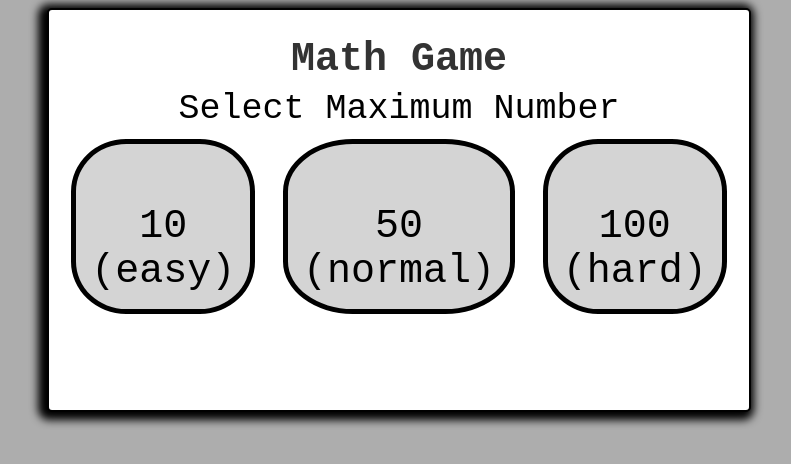
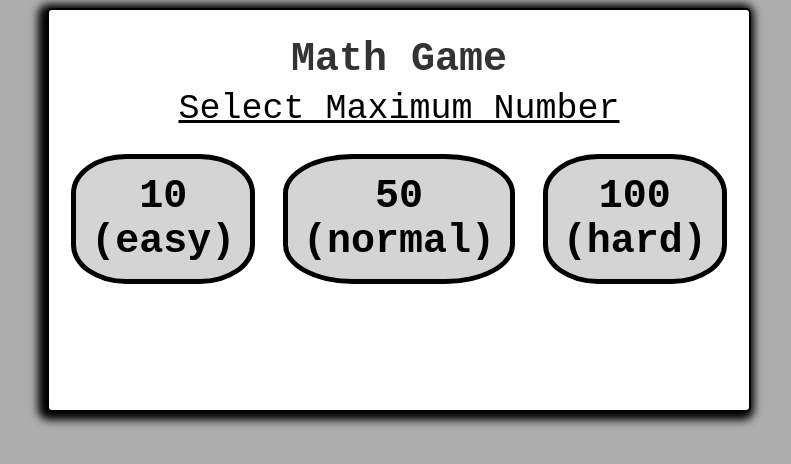
Before and after one commit to ShovalEinat/projects, a plain HTML site: page mathGame.html in a window 1280 px wide. Shown: the whole page, without its empty margins (241-1032 px from the left). Drawn offline with Linux system fonts and the light colour scheme.

Commit message:
Update mathGame.html

```diff
--- a/mathGame.html
+++ b/mathGame.html
@@ -13,11 +13,13 @@
 
   <h1 id="title">Math Game</h1>
   <div id="start-btn">
-    <imput id="select" onclick="showOptions()">Select Maximum Number</imput>
+    <imput id="select" onclick="showOptions()"><U>Select Maximum Number</U></imput>
+    <br>
+    <br>
     <div id="maxNum-options">
-        <button onclick="setMaxNum(10)"><br>10 <br> (easy)</button>
-        <button onclick="setMaxNum(50)"><br>50 <br> (normal)</button>
-        <button onclick="setMaxNum(100)"><br>100 <br> (hard)</button>
+        <button title="If you really want, but it's really easy for you" onclick="setMaxNum(10)"><b>10 <br> (easy)</b></button>
+        <button title="If you really try, you can beat it" onclick="setMaxNum(50)"><b>50 <br> (normal)</b></button>
+        <button title="It's too hard for you..." onclick="setMaxNum(100)"><b>100 <br> (hard)</b></button>
     </div>
   </div>
   <div id="game-container" style="display: none">
```
